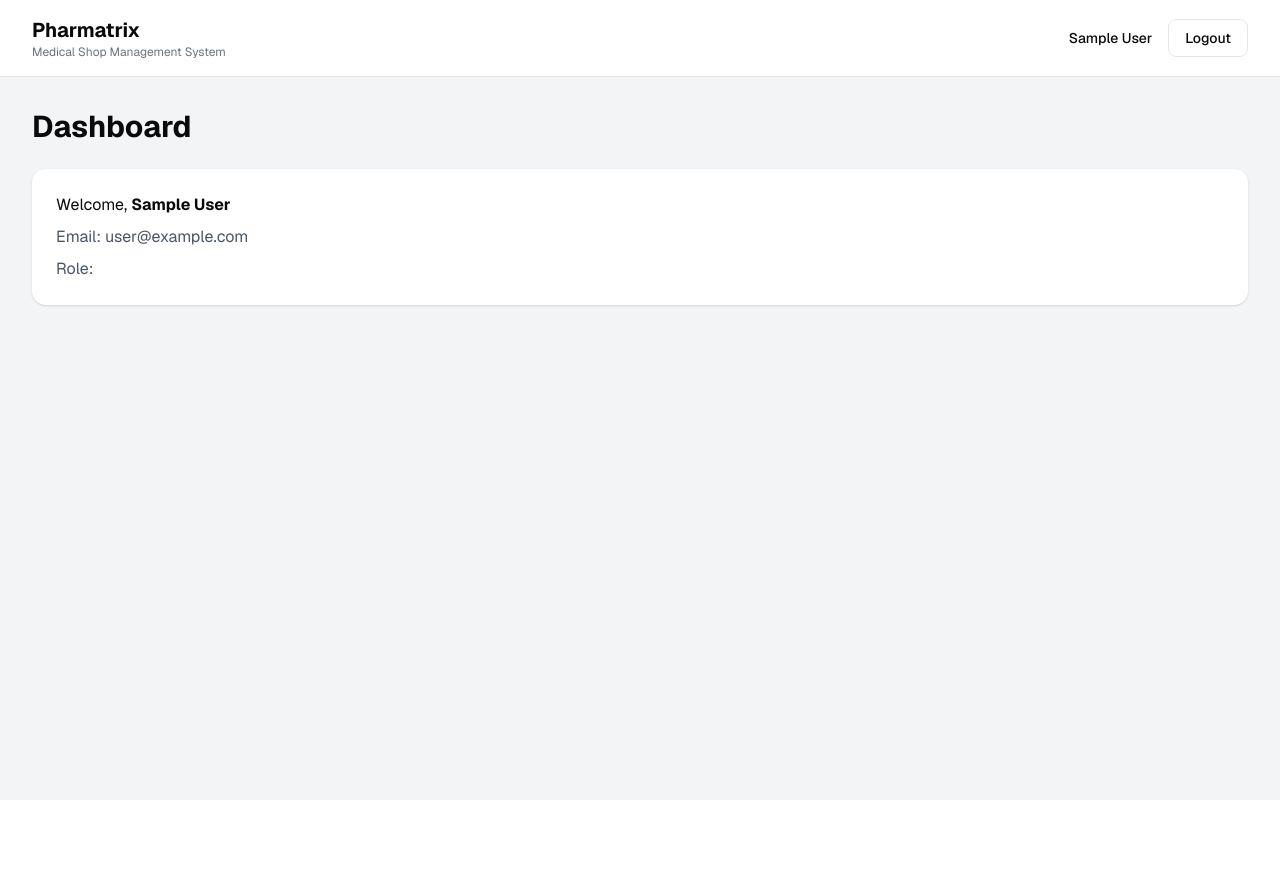
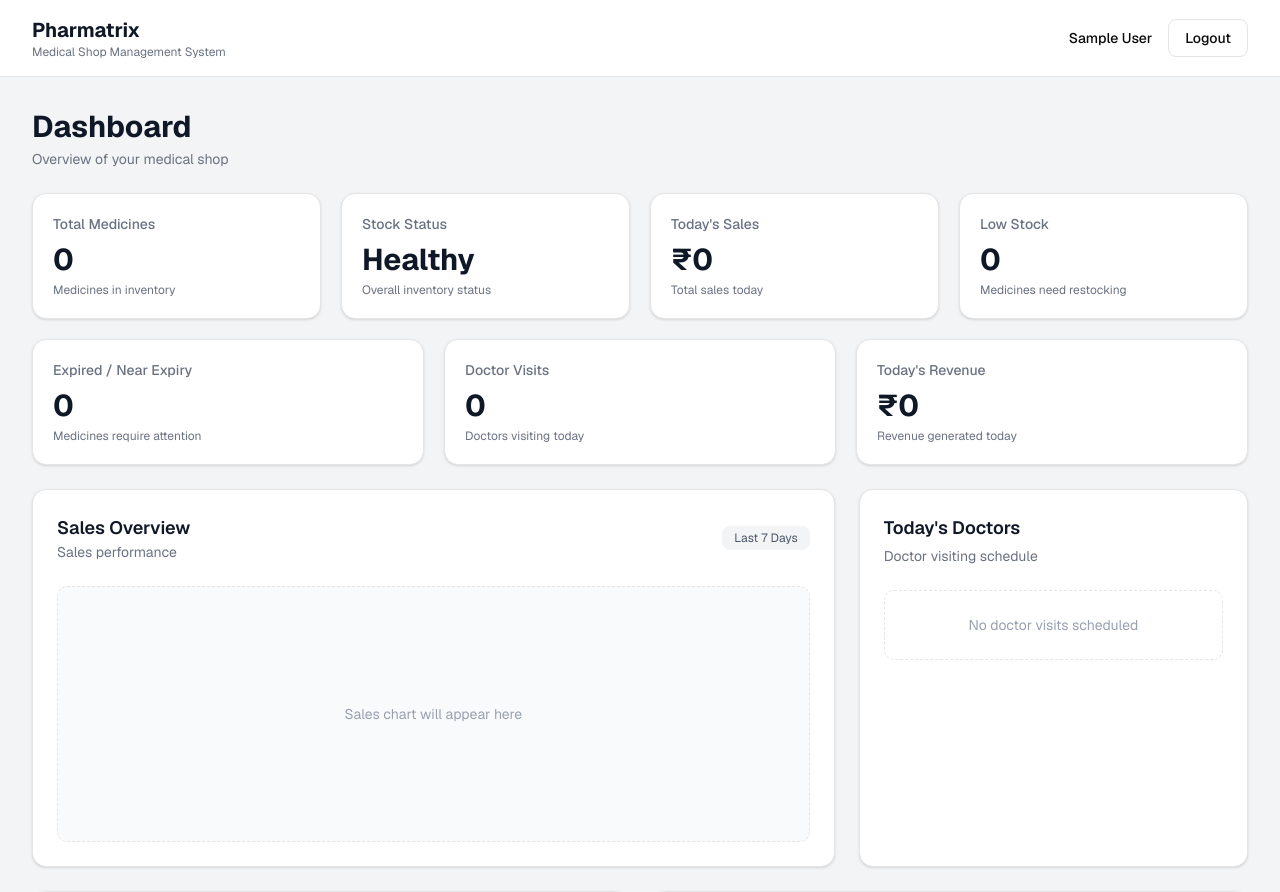
Before and after one commit to CheSubhro/pharmatrix, a Next.js app: page /dashboard in a window 1280 px wide. Shown: the top 892 px of the page. Before the commit the page ends 800 px from the top, so only its background shows below. Built offline with nearby package versions, Linux system fonts and the light colour scheme; no server answers; sample sign-in values are in the browser's storage.

Commit message:
Create Dashboard UI

```diff
--- a/src/app/dashboard/page.tsx
+++ b/src/app/dashboard/page.tsx
@@ -1,3 +1,4 @@
+
 
 import { getServerSession } from "next-auth";
 import { authOptions } from "@/lib/auth";
@@ -13,10 +14,11 @@ export default async function DashboardPage() {
 
   return (
     <main className="min-h-screen bg-gray-100">
+      {/* Header */}
       <header className="border-b bg-white px-8 py-4">
         <div className="mx-auto flex max-w-7xl items-center justify-between">
           <div>
-            <h1 className="text-xl font-bold">
+            <h1 className="text-xl font-bold text-gray-900">
               Pharmatrix
             </h1>
 
@@ -32,24 +34,229 @@ export default async function DashboardPage() {
         </div>
       </header>
 
+      {/* Dashboard */}
       <section className="mx-auto max-w-7xl p-8">
-        <h2 className="text-3xl font-bold">
+        {/* Page title */}
+        <div>
+          <h2 className="text-3xl font-bold text-gray-900">
             Dashboard
           </h2>
 
-        <div className="mt-6 rounded-xl bg-white p-6 shadow">
-          <p>
-            Welcome, <strong>{session.user.name}</strong>
+          <p className="mt-1 text-sm text-gray-500">
+            Overview of your medical shop
+          </p>
+        </div>
+
+        {/* Statistics Cards */}
+        <div className="mt-6 grid gap-5 sm:grid-cols-2 lg:grid-cols-4">
+          {/* Total Medicines */}
+          <div className="rounded-xl border bg-white p-5 shadow-sm">
+            <p className="text-sm font-medium text-gray-500">
+              Total Medicines
             </p>
 
-          <p className="mt-2 text-gray-600">
-            Email: {session.user.email}
+            <p className="mt-2 text-3xl font-bold text-gray-900">
+              0
             </p>
 
-          <p className="mt-2 text-gray-600">
-            Role: {session.user.role}
+            <p className="mt-1 text-xs text-gray-500">
+              Medicines in inventory
             </p>
           </div>
+
+          {/* Stock Status */}
+          <div className="rounded-xl border bg-white p-5 shadow-sm">
+            <p className="text-sm font-medium text-gray-500">
+              Stock Status
+            </p>
+
+            <p className="mt-2 text-3xl font-bold text-gray-900">
+              Healthy
+            </p>
+
+            <p className="mt-1 text-xs text-gray-500">
+              Overall inventory status
+            </p>
+          </div>
+
+          {/* Today's Sales */}
+          <div className="rounded-xl border bg-white p-5 shadow-sm">
+            <p className="text-sm font-medium text-gray-500">
+              Today's Sales
+            </p>
+
+            <p className="mt-2 text-3xl font-bold text-gray-900">
+              ₹0
+            </p>
+
+            <p className="mt-1 text-xs text-gray-500">
+              Total sales today
+            </p>
+          </div>
+
+          {/* Low Stock */}
+          <div className="rounded-xl border bg-white p-5 shadow-sm">
+            <p className="text-sm font-medium text-gray-500">
+              Low Stock
+            </p>
+
+            <p className="mt-2 text-3xl font-bold text-gray-900">
+              0
+            </p>
+
+            <p className="mt-1 text-xs text-gray-500">
+              Medicines need restocking
+            </p>
+          </div>
+        </div>
+
+        {/* Second Row */}
+        <div className="mt-5 grid gap-5 sm:grid-cols-2 lg:grid-cols-3">
+          {/* Expired / Near Expiry */}
+          <div className="rounded-xl border bg-white p-5 shadow-sm">
+            <p className="text-sm font-medium text-gray-500">
+              Expired / Near Expiry
+            </p>
+
+            <p className="mt-2 text-3xl font-bold text-gray-900">
+              0
+            </p>
+
+            <p className="mt-1 text-xs text-gray-500">
+              Medicines require attention
+            </p>
+          </div>
+
+          {/* Doctor Visits */}
+          <div className="rounded-xl border bg-white p-5 shadow-sm">
+            <p className="text-sm font-medium text-gray-500">
+              Doctor Visits
+            </p>
+
+            <p className="mt-2 text-3xl font-bold text-gray-900">
+              0
+            </p>
+
+            <p className="mt-1 text-xs text-gray-500">
+              Doctors visiting today
+            </p>
+          </div>
+
+          {/* Revenue */}
+          <div className="rounded-xl border bg-white p-5 shadow-sm">
+            <p className="text-sm font-medium text-gray-500">
+              Today's Revenue
+            </p>
+
+            <p className="mt-2 text-3xl font-bold text-gray-900">
+              ₹0
+            </p>
+
+            <p className="mt-1 text-xs text-gray-500">
+              Revenue generated today
+            </p>
+          </div>
+        </div>
+
+        {/* Main Dashboard Content */}
+        <div className="mt-6 grid gap-6 lg:grid-cols-3">
+          {/* Sales Chart Placeholder */}
+          <div className="rounded-xl border bg-white p-6 shadow-sm lg:col-span-2">
+            <div className="flex items-center justify-between">
+              <div>
+                <h3 className="text-lg font-semibold text-gray-900">
+                  Sales Overview
+                </h3>
+
+                <p className="text-sm text-gray-500">
+                  Sales performance
+                </p>
+              </div>
+
+              <span className="rounded-md bg-gray-100 px-3 py-1 text-xs text-gray-600">
+                Last 7 Days
+              </span>
+            </div>
+
+            <div className="mt-6 flex h-64 items-center justify-center rounded-lg border border-dashed bg-gray-50">
+              <p className="text-sm text-gray-400">
+                Sales chart will appear here
+              </p>
+            </div>
+          </div>
+
+          {/* Today's Doctors */}
+          <div className="rounded-xl border bg-white p-6 shadow-sm">
+            <h3 className="text-lg font-semibold text-gray-900">
+              Today's Doctors
+            </h3>
+
+            <p className="mt-1 text-sm text-gray-500">
+              Doctor visiting schedule
+            </p>
+
+            <div className="mt-6 rounded-lg border border-dashed p-6 text-center">
+              <p className="text-sm text-gray-400">
+                No doctor visits scheduled
+              </p>
+            </div>
+          </div>
+        </div>
+
+        {/* Low Stock & Expiry */}
+        <div className="mt-6 grid gap-6 lg:grid-cols-2">
+          {/* Low Stock Medicines */}
+          <div className="rounded-xl border bg-white p-6 shadow-sm">
+            <div className="flex items-center justify-between">
+              <div>
+                <h3 className="text-lg font-semibold text-gray-900">
+                  Low Stock Medicines
+                </h3>
+
+                <p className="text-sm text-gray-500">
+                  Medicines that need restocking
+                </p>
+              </div>
+
+              <span className="text-sm font-medium text-gray-500">
+                0 items
+              </span>
+            </div>
+
+            <div className="mt-6 rounded-lg border border-dashed p-8 text-center">
+              <p className="text-sm text-gray-400">
+                No low stock medicines
+              </p>
+            </div>
+          </div>
+
+          {/* Expiring Medicines */}
+          <div className="rounded-xl border bg-white p-6 shadow-sm">
+            <div className="flex items-center justify-between">
+              <div>
+                <h3 className="text-lg font-semibold text-gray-900">
+                  Expired / Near Expiry
+                </h3>
+
+                <p className="text-sm text-gray-500">
+                  Medicines requiring attention
+                </p>
+              </div>
+
+              <span className="text-sm font-medium text-gray-500">
+                0 items
+              </span>
+            </div>
+
+            <div className="mt-6 rounded-lg border border-dashed p-8 text-center">
+              <p className="text-sm text-gray-400">
+                No expiry alerts
+              </p>
+            </div>
+          </div>
+        </div>
+
+
       </section>
     </main>
   );
```
Lines whose indentation alone changed are shown as unchanged.
